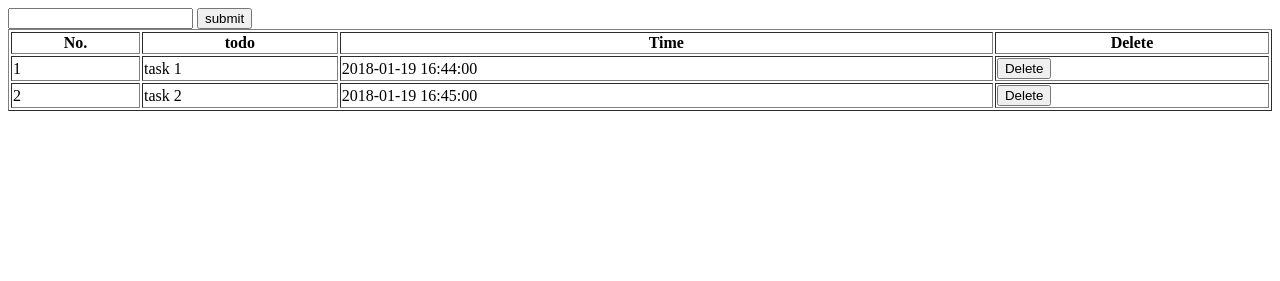
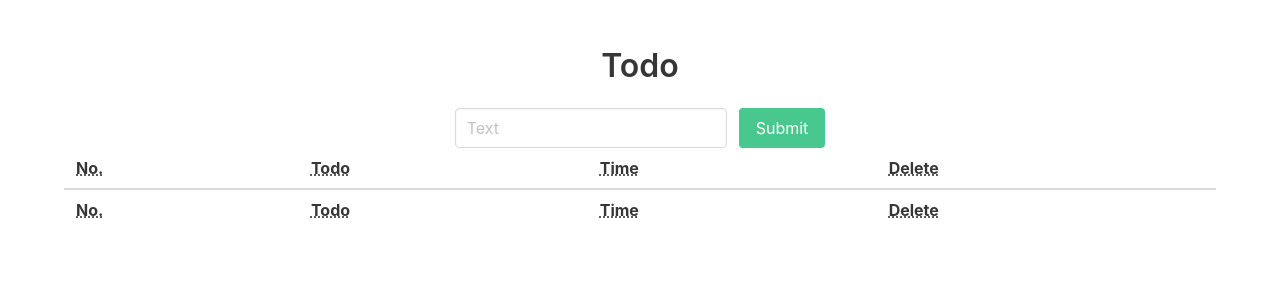
Before and after one commit to Anocha132/todo, a website: page index.html in a window 1280 px wide. Drawn offline with nearby package versions, Linux system fonts and the light colour scheme.

Commit message:
integrate with bulma

```diff
--- a/index.html
+++ b/index.html
@@ -1,53 +1,72 @@
 <!DOCTYPE html>
 <html>
 <head>
-	<title></title>
+	<meta charset="utf-8">
+	<meta name="viewport" content="width=device-width, initial-scale=1">
+	<title>Hello Vuejs</title>
+	<script defer scr="https://use.fontawesome.com/releases/v5.0.0/js/all.js"></script>
+	<link rel="stylesheet" type="text/css" href="node_modules/bulma/css/bulma.css">
+	<link rel="stylesheet" type="text/css" href="css/main.css">
 </head>
 <body>
 
 	<main id="app">
-		<input type="text" v-model="task">
-		<button @click="saveTask">submit</button>
-
-		<table style="width:100%" border="1">
+		<section class="section">
+			<div class="container">
+				<h1 class="title has-text-centered">Todo</h1>
+				<form @submit.prevent="saveTask">
+					<div class="field is-grouped is-grouped-centered">
+						<div class="control">
+							<input class="input" type="text" v-model="task" placeholder="Text">
+						</div>
+						<a class="button is-success"> Submit </a>
+					</div>
+				</form>
+				<div class="field has-addons has-addons-centered">
+					<table class="table is-fullwidth">
 						<thead>
 							<tr>
-					<th>No.</th>
-					<th>todo</th>
-					<th>Time</th>
-					<th>Delete</th>
+								<th><abbr title="Number">No.</abbr></th>
+								<th><abbr title="Todo">Todo</abbr></th>
+								<th><abbr title="Time">Time</abbr></th>
+								<th><abbr title="Delete">Delete</abbr></th>
 							</tr>
 						</thead>
+						<tfoot>
+							<tr>
+								<th><abbr title="Number">No.</abbr></th>
+								<th><abbr title="Todo">Todo</abbr></th>
+								<th><abbr title="Time">Time</abbr></th>
+								<th><abbr title="Delete">Delete</abbr></th>
+							</tr>
+						</tfoot>
 						<tbody>
 							<tr v-for="(todo, index) in todos">
 								<td>{{index+1}}</td>
 								<td>{{todo.todo}}</td>
-					<td>{{todo.createdAt}}</td>
+								<td>{{$moment(todo.createdAt).format('DD/MM/YYYY')}}</td>
 								<td>
-						<button @click="removeTask(index)">Delete</button>
+									<a class="button is-danger" @click="removeTask(index)">Delete
+									</a>
 								</td>
 							</tr>
 						</tbody>
 					</table>
+				</div>
+			</div>
+		</section>
 	</main>
 
 	<script src="https://cdn.jsdelivr.net/npm/vue"></script>
+	<script type="text/javascript" src="node_modules/moment/moment.js"></script>
 	<script type="text/javascript">
+		Vue.prototype.$moment = moment;
 
 		var app = new Vue({
 			el: '#app',
 			data: {
 				task: null,
-				todos: [
-					{
-						todo: 'task 1',
-						createdAt: '2018-01-19 16:44:00'
-					},
-					{
-						todo: 'task 2',
-						createdAt: '2018-01-19 16:45:00'
-					}
-				]
+				todos: []
 			},
 			methods: {
 				saveTask: function () {
@@ -59,8 +78,7 @@
 					this.task = null
 				},
 				removeTask: function (index) {
-					this.todos.splice(this.index, 1)
-
+					this.todos.splice(index, 1)
 				}
 			}
 		})
```
Also changed, not shown: package.json (added, +7 -0 lines), css/main.css (added), 3 other files. Lines whose indentation alone changed are shown as unchanged.
